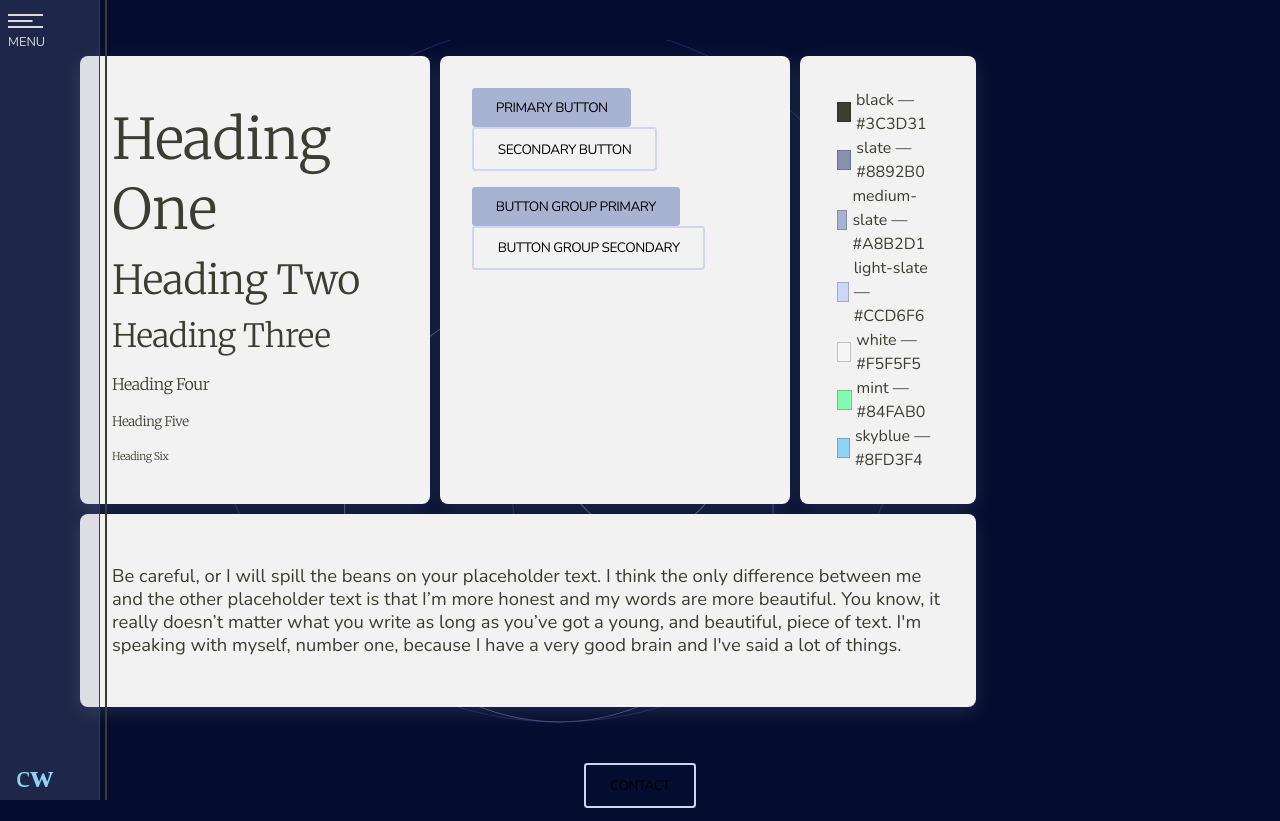
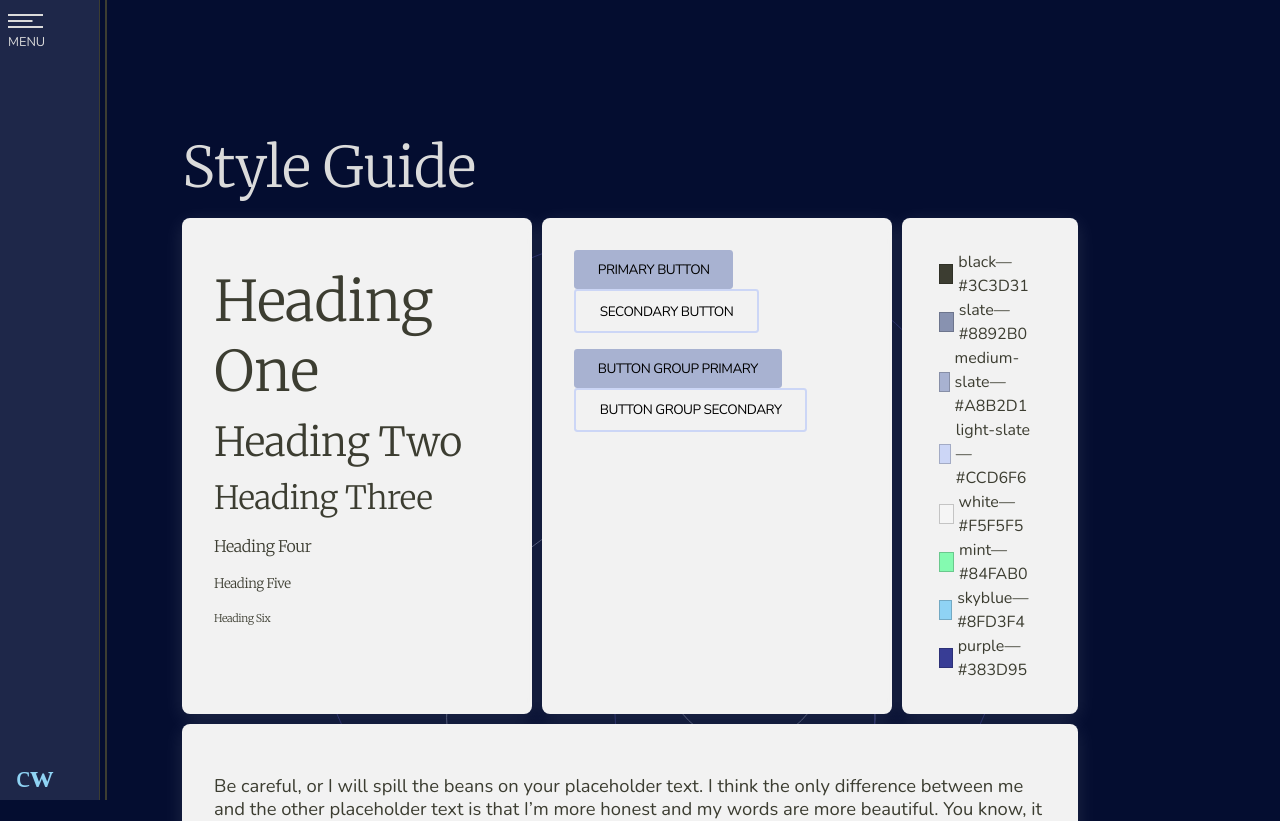
Before and after one commit to sambasallah/portfolio-v3, a Vue app: page /style-guide in a window 1280 px wide. Shown: the top 821 px of the page. Built offline with nearby package versions, Linux system fonts and the light colour scheme; the HTML template or start-up script is replaced by a standard one.

Commit message:
update to styleguide

```diff
--- a/src/views/StyleGuide.vue
+++ b/src/views/StyleGuide.vue
@@ -1,5 +1,6 @@
 <template>
-	<div class="content">
+	<div>
+		<h1>Style Guide</h1>
 		<div class="style-guide__grid-container grid-container">
 			<div class="headings">
 				<h1>Heading One</h1>
@@ -23,8 +24,8 @@
 			<div class="colors">
 				<ul class="brand-colors">
 					<li v-for="color in colors" :key="color.id">
-						<div class="square" :style="{ backgroundColor: color.hex }"></div>
-						{{ color.name }} &mdash; {{ color.hex }}
+						<div class="brand-colors__square" :style="{ backgroundColor: color.hex }"></div>
+						{{ color.name }}&mdash; {{ color.hex.toUpperCase() }}
 					</li>
 				</ul>
 			</div>
@@ -74,6 +75,10 @@ export default {
 				{
 					name: 'skyblue',
 					hex: '#8FD3F4'
+				},
+				{
+					name: 'purple',
+					hex: '#383d95'
 				}
 			]
 		};
@@ -133,7 +138,7 @@ export default {
 	margin: 0;
 	padding: 0;
 
-	.square {
+	&__square {
 		width: 20px;
 		height: 20px;
 		margin: 5px;
```
